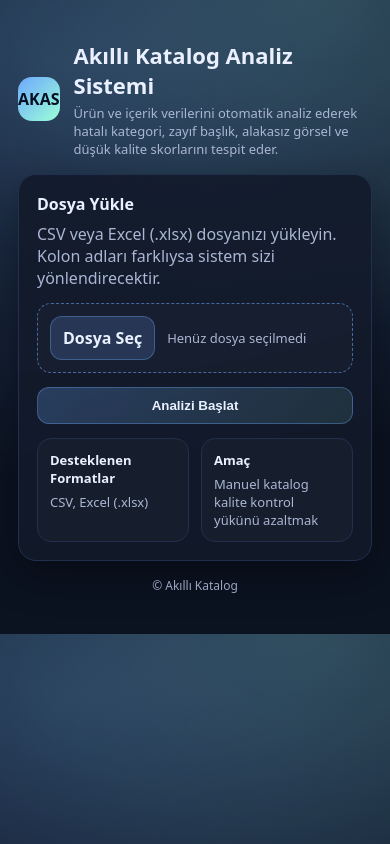
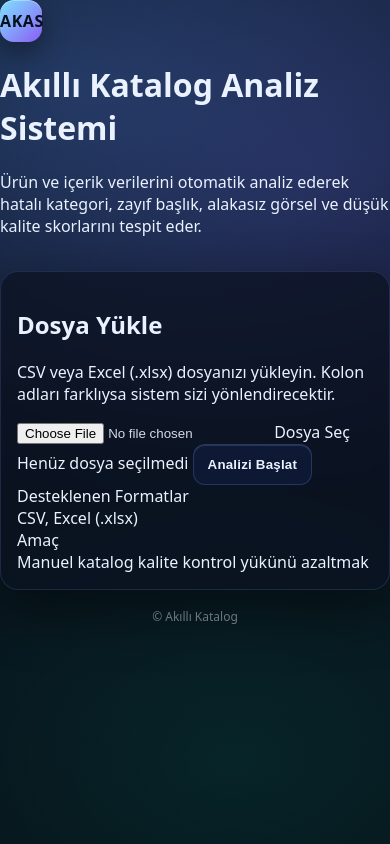
Before and after one commit to damlladrms/akas, a FastAPI app: page / in a window 390 px wide. Run offline with FastAPI, Linux system fonts and the light colour scheme.

Commit message:
UI: widen layout and improve styling

```diff
--- a/app/static/style.css
+++ b/app/static/style.css
@@ -1,160 +1,284 @@
-:root{
-  --bg:#0b1220;
-  --card:#121a2b;
-  --text:#eaf0ff;
-  --muted:#aab6d3;
-  --line:#22304d;
-  --accent:#6ea8fe;
-  --accent2:#9bffd6;
-  --shadow: 0 12px 40px rgba(0,0,0,.35);
+/* =========================
+   AKAS - Global Styles
+   app/static/style.css
+   ========================= */
+
+/* Reset / base */
+* { box-sizing: border-box; }
+html, body { height: 100%; }
+body {
+  margin: 0;
+  font-family: ui-sans-serif, system-ui, -apple-system, "Segoe UI", Roboto, Arial, "Noto Sans", "Apple Color Emoji", "Segoe UI Emoji";
+  color: #eaf2ff;
+  background:
+    radial-gradient(1200px 700px at 20% 10%, rgba(84, 162, 255, 0.25), transparent 60%),
+    radial-gradient(900px 600px at 80% 20%, rgba(124, 92, 255, 0.18), transparent 55%),
+    radial-gradient(1000px 700px at 60% 90%, rgba(0, 255, 209, 0.10), transparent 55%),
+    linear-gradient(180deg, #0b1220 0%, #070b14 100%);
+  min-height: 100vh;
 }
 
-*{box-sizing:border-box}
-body{
-  margin:0;
-  font-family: ui-sans-serif, system-ui, -apple-system, Segoe UI, Roboto, Arial;
-  background: radial-gradient(1200px 700px at 20% 10%, rgba(110,168,254,.25), transparent 60%),
-              radial-gradient(900px 600px at 80% 0%, rgba(155,255,214,.18), transparent 55%),
-              var(--bg);
-  color:var(--text);
+/* Layout container (MAIN FIX: widen the page) */
+.container {
+  width: min(95vw, 1400px);       /* ✅ sayfayı genişletir */
+  margin: 56px auto 64px;
+  padding: 0 14px;
 }
 
-.page{
-  max-width: 980px;
-  margin: 40px auto;
-  padding: 0 18px;
+/* Top header */
+.header {
+  display: flex;
+  align-items: center;
+  gap: 14px;
+  margin-bottom: 18px;
 }
 
-.header{
-  display:flex;
-  align-items:center;
-  justify-content:space-between;
-  gap:16px;
-  margin-bottom:16px;
+.logo {
+  width: 46px;
+  height: 46px;
+  border-radius: 14px;
+  display: grid;
+  place-items: center;
+  font-weight: 800;
+  letter-spacing: 0.6px;
+  color: #04101b;
+  background: linear-gradient(135deg, rgba(126, 227, 255, 1), rgba(139, 92, 246, 1));
+  box-shadow:
+    0 10px 24px rgba(0,0,0,0.35),
+    inset 0 1px 0 rgba(255,255,255,0.35);
+  flex: 0 0 auto;
 }
 
-.brand{
-  display:flex;
-  align-items:center;
-  gap:14px;
+.title-block { display: grid; gap: 4px; }
+.title {
+  margin: 0;
+  font-size: 28px;
+  line-height: 1.15;
+  letter-spacing: -0.3px;
+}
+.subtitle {
+  margin: 0;
+  opacity: 0.9;
+  color: rgba(232, 240, 255, 0.82);
+  font-size: 14px;
+  line-height: 1.45;
+  max-width: 980px;
 }
 
-.logo{
-  width:44px;height:44px;
-  border-radius:14px;
-  display:grid;place-items:center;
-  font-weight:800;
-  background: linear-gradient(135deg, var(--accent), var(--accent2));
-  color:#061023;
+/* Main card */
+.card {
+  background: rgba(12, 18, 34, 0.72);
+  border: 1px solid rgba(120, 160, 255, 0.16);
+  border-radius: 18px;
+  padding: 22px;
+  box-shadow: 0 22px 55px rgba(0,0,0,0.42);
+  backdrop-filter: blur(10px);
 }
 
-h1{margin:0;font-size:22px}
-.header p{margin:4px 0 0;color:var(--muted);font-size:13px}
-
-.card{
-  background: rgba(18,26,43,.9);
-  border:1px solid var(--line);
-  border-radius:18px;
-  padding:18px;
-  box-shadow: var(--shadow);
+/* Section title */
+.section-title {
+  font-size: 18px;
+  margin: 0 0 6px;
+  letter-spacing: 0.2px;
+}
+.section-desc {
+  margin: 0 0 16px;
+  color: rgba(232, 240, 255, 0.78);
+  font-size: 14px;
 }
 
-h2{margin:0 0 8px;font-size:16px}
-.muted{color:var(--muted);margin:0 0 14px}
-
-.form{display:flex;flex-direction:column;gap:14px;margin-top:10px}
-
-.filebox{
-  display:flex;align-items:center;gap:12px;
-  padding:12px;
-  border:1px dashed rgba(110,168,254,.55);
-  border-radius:14px;
-  background: rgba(255,255,255,.02);
+/* Upload box */
+.upload-box {
+  border: 1px dashed rgba(120, 160, 255, 0.35);
+  background: rgba(6, 10, 22, 0.25);
+  border-radius: 14px;
+  padding: 16px;
+  display: flex;
+  align-items: center;
+  gap: 12px;
+  justify-content: space-between;
 }
 
-.filebox input{display:none}
-
-.filebtn{
-  padding:10px 12px;
-  border-radius:12px;
-  background: rgba(110,168,254,.18);
-  border:1px solid rgba(110,168,254,.35);
-  cursor:pointer;
-  font-weight:600;
+.file-row {
+  display: flex;
+  align-items: center;
+  gap: 12px;
+  flex-wrap: wrap;
 }
 
-.filename{color:var(--muted);font-size:13px;overflow:hidden;text-overflow:ellipsis;white-space:nowrap}
-
-.btn{
-  display:inline-flex;
-  align-items:center;
-  justify-content:center;
-  gap:8px;
-  padding:10px 14px;
-  border-radius:12px;
-  border:1px solid rgba(110,168,254,.35);
-  background: linear-gradient(135deg, rgba(110,168,254,.25), rgba(155,255,214,.10));
-  color:var(--text);
-  text-decoration:none;
-  cursor:pointer;
-  font-weight:700;
+.file-name {
+  font-size: 13px;
+  color: rgba(232, 240, 255, 0.85);
+  opacity: 0.95;
 }
 
-.btn:hover{filter:brightness(1.05)}
-.btn:disabled{opacity:.6;cursor:not-allowed}
-
-.btn.secondary{
-  background: rgba(255,255,255,.04);
-  border:1px solid var(--line);
+/* Inputs */
+input[type="file"] {
+  max-width: 100%;
+  color: rgba(232, 240, 255, 0.9);
 }
 
-.help{
-  display:grid;
-  grid-template-columns: 1fr 1fr;
-  gap:12px;
-  margin-top:14px;
+/* Buttons */
+.btn, button {
+  appearance: none;
+  border: 1px solid rgba(120, 160, 255, 0.22);
+  background: rgba(30, 58, 138, 0.18);
+  color: #eaf2ff;
+  border-radius: 12px;
+  padding: 12px 14px;
+  font-weight: 650;
+  letter-spacing: 0.2px;
+  cursor: pointer;
+  transition: transform 0.08s ease, background 0.15s ease, border 0.15s ease, opacity 0.15s ease;
+  box-shadow: inset 0 1px 0 rgba(255,255,255,0.12);
 }
 
-.help-item{
-  border:1px solid var(--line);
-  border-radius:14px;
-  padding:12px;
-  background: rgba(255,255,255,.02);
-}
-.help-title{font-weight:800;font-size:13px;margin-bottom:6px}
-.help-text{color:var(--muted);font-size:13px}
-
-.tablewrap{
-  overflow:auto;
-  border:1px solid var(--line);
-  border-radius:14px;
+.btn:hover, button:hover {
+  background: rgba(59, 130, 246, 0.18);
+  border-color: rgba(120, 160, 255, 0.36);
 }
 
-.table{
-  width:100%;
-  border-collapse:collapse;
-  min-width: 720px;
+.btn:active, button:active {
+  transform: translateY(1px);
 }
 
-.table th, .table td{
-  padding:10px 10px;
-  border-bottom:1px solid rgba(34,48,77,.6);
-  font-size:12px;
-  vertical-align:top;
+.btn-primary {
+  background: linear-gradient(135deg, rgba(59, 130, 246, 0.36), rgba(139, 92, 246, 0.28));
+  border-color: rgba(140, 170, 255, 0.35);
 }
 
-.table th{
-  position:sticky; top:0;
-  background: rgba(18,26,43,.98);
-  text-align:left;
-  font-size:12px;
-  color:#dfe8ff;
+.btn-primary:hover {
+  background: linear-gradient(135deg, rgba(59, 130, 246, 0.45), rgba(139, 92, 246, 0.35));
 }
 
-.footer{
-  margin-top:16px;
-  color: var(--muted);
-  font-size:12px;
-  text-align:center;
-  opacity:.9;
+.btn-wide {
+  width: 100%;
+  margin-top: 14px;
+  padding: 14px 16px;
+  font-size: 15px;
 }
+
+/* Info cards row */
+.info-grid {
+  display: grid;
+  grid-template-columns: 1fr 1fr;
+  gap: 14px;
+  margin-top: 16px;
+}
+
+.info-card {
+  border: 1px solid rgba(120, 160, 255, 0.14);
+  background: rgba(5, 9, 20, 0.25);
+  border-radius: 14px;
+  padding: 14px 16px;
+}
+
+.info-card h4 {
+  margin: 0 0 6px;
+  font-size: 14px;
+  opacity: 0.95;
+}
+.info-card p {
+  margin: 0;
+  font-size: 13px;
+  color: rgba(232, 240, 255, 0.78);
+}
+
+/* Alerts */
+.alert {
+  border-radius: 14px;
+  padding: 12px 14px;
+  border: 1px solid rgba(255, 120, 120, 0.25);
+  background: rgba(255, 80, 80, 0.08);
+  color: rgba(255, 225, 225, 0.95);
+  margin: 12px 0 0;
+}
+.alert-success {
+  border-color: rgba(72, 222, 128, 0.28);
+  background: rgba(72, 222, 128, 0.10);
+  color: rgba(215, 255, 232, 0.95);
+}
+
+/* Results page helpers (if you use them) */
+.kpi-grid {
+  display: grid;
+  grid-template-columns: repeat(3, 1fr);
+  gap: 14px;
+  margin-bottom: 14px;
+}
+.kpi {
+  border: 1px solid rgba(120, 160, 255, 0.14);
+  background: rgba(5, 9, 20, 0.25);
+  border-radius: 14px;
+  padding: 14px 16px;
+}
+.kpi .kpi-label {
+  font-size: 13px;
+  color: rgba(232, 240, 255, 0.78);
+  margin-bottom: 6px;
+}
+.kpi .kpi-value {
+  font-size: 22px;
+  font-weight: 800;
+  letter-spacing: -0.3px;
+}
+
+/* Tables */
+.table-wrap {
+  overflow: auto;
+  border-radius: 14px;
+  border: 1px solid rgba(120, 160, 255, 0.14);
+  background: rgba(5, 9, 20, 0.25);
+}
+
+table {
+  width: 100%;
+  border-collapse: collapse;
+  min-width: 980px; /* geniş tablolar için yatay scroll */
+}
+
+th, td {
+  padding: 12px 12px;
+  border-bottom: 1px solid rgba(120, 160, 255, 0.10);
+  font-size: 13px;
+  vertical-align: top;
+}
+
+th {
+  position: sticky;
+  top: 0;
+  background: rgba(12, 18, 34, 0.92);
+  text-align: left;
+  font-weight: 750;
+  color: rgba(232, 240, 255, 0.92);
+  z-index: 1;
+}
+
+tr:hover td {
+  background: rgba(59, 130, 246, 0.06);
+}
+
+/* Footer */
+.footer {
+  text-align: center;
+  margin-top: 18px;
+  font-size: 12px;
+  color: rgba(232, 240, 255, 0.55);
+}
+
+/* Responsive */
+@media (max-width: 900px) {
+  .container { width: min(96vw, 1100px); margin-top: 34px; }
+  .title { font-size: 22px; }
+  .subtitle { font-size: 13px; }
+  .info-grid { grid-template-columns: 1fr; }
+  .kpi-grid { grid-template-columns: 1fr; }
+  table { min-width: 760px; }
+}
+
+@media (max-width: 520px) {
+  .logo { width: 42px; height: 42px; border-radius: 14px; }
+  .card { padding: 16px; }
+  .upload-box { padding: 12px; }
+  .btn-wide { font-size: 14px; }
+}
```
